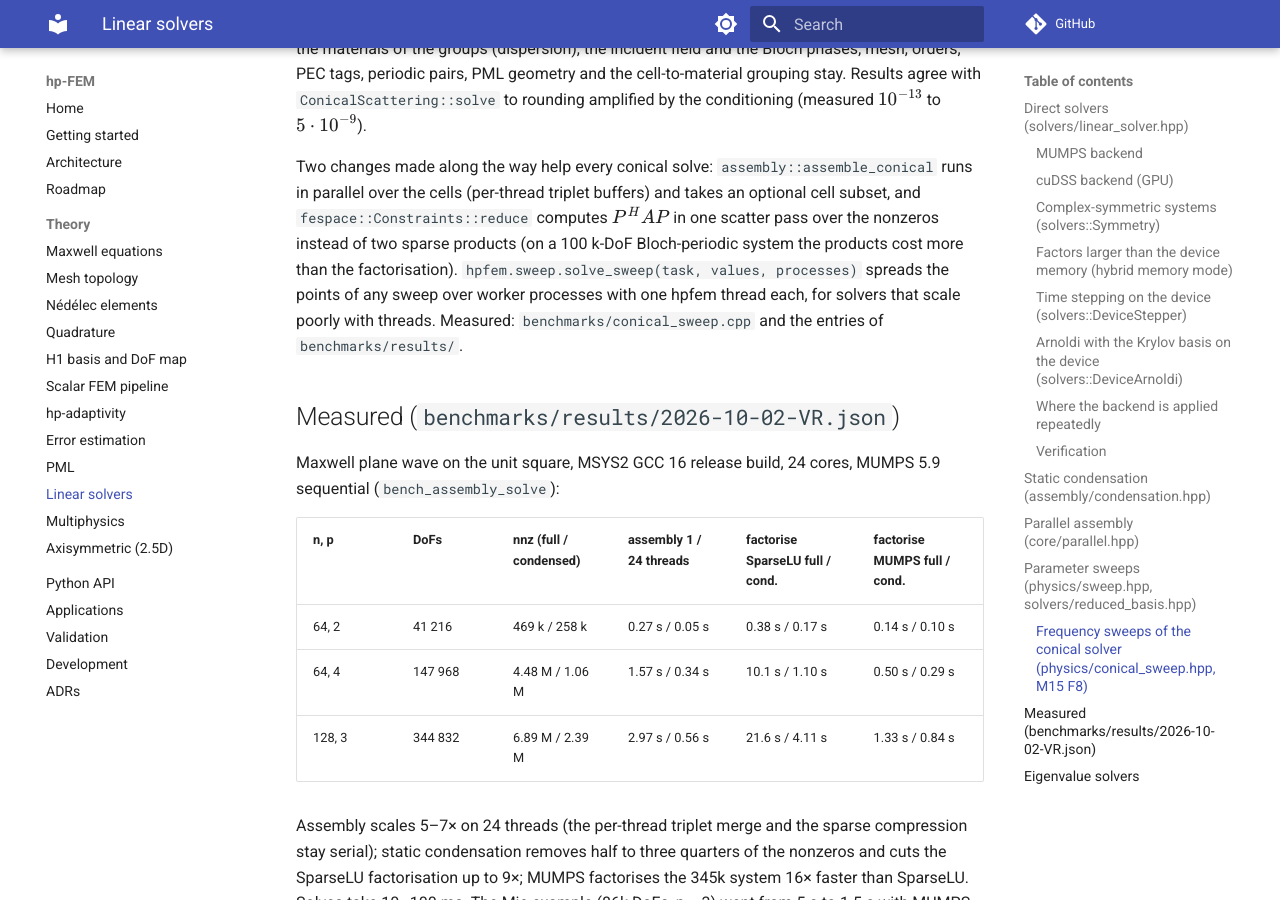
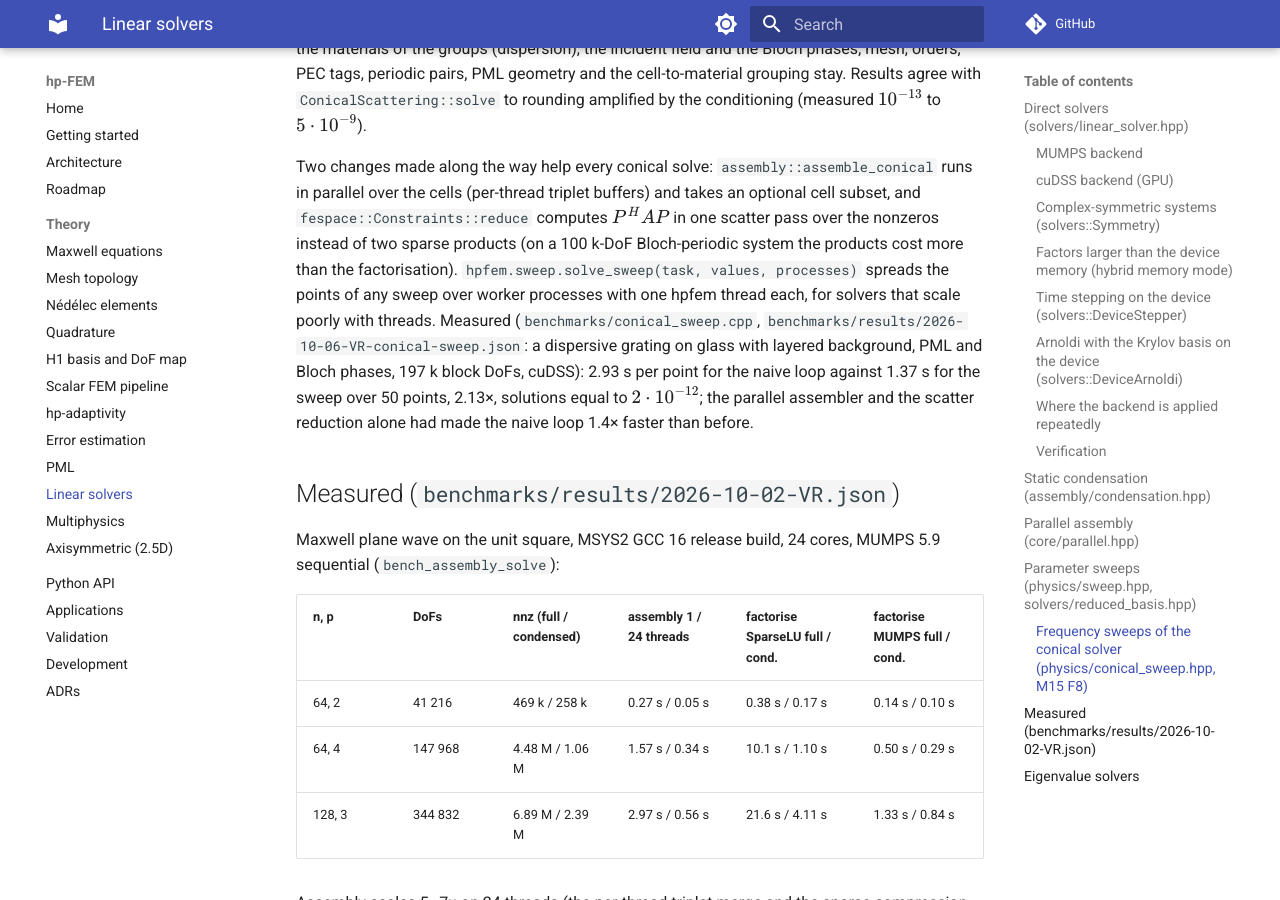
Before and after one commit to PhotonPower/hp-FEM, an MkDocs documentation site: the page built from docs/theory/solvers.md, in a window 1280 px wide and 900 px high, scrolled down 11028 px. Built offline with MkDocs 1.6.1 and Material for MkDocs 9.7.7, drawn with Linux system fonts in a browser that asks for light colours; comment, search, counter and statistics services are not loaded.

Commit message:
docs(solvers): record the conical sweep benchmark (2.13x over 50 points on cuDSS)
Co-Authored-By: Claude Fable 5.1 <noreply@anthropic.com>

```diff
--- a/docs/theory/solvers.md
+++ b/docs/theory/solvers.md
@@ -419,8 +419,12 @@ and `fespace::Constraints::reduce` computes $P^H A P$ in one scatter pass over t
 instead of two sparse products (on a 100 k-DoF Bloch-periodic system the products cost more
 than the factorisation). `hpfem.sweep.solve_sweep(task, values, processes)` spreads the
 points of any sweep over worker processes with one hpfem thread each, for solvers that scale
-poorly with threads. Measured: `benchmarks/conical_sweep.cpp` and the entries of
-`benchmarks/results/`.
+poorly with threads. Measured (`benchmarks/conical_sweep.cpp`,
+`benchmarks/results/2026-10-06-VR-conical-sweep.json`: a dispersive grating on glass with
+layered background, PML and Bloch phases, 197 k block DoFs, cuDSS): 2.93 s per point for
+the naive loop against 1.37 s for the sweep over 50 points, 2.13×, solutions equal to
+$2\cdot10^{-12}$; the parallel assembler and the scatter reduction alone had made the naive
+loop 1.4× faster than before.
 
 ## Measured (`benchmarks/results/2026-10-02-VR.json`)
 
```
Also changed, not shown: 1 other file.
